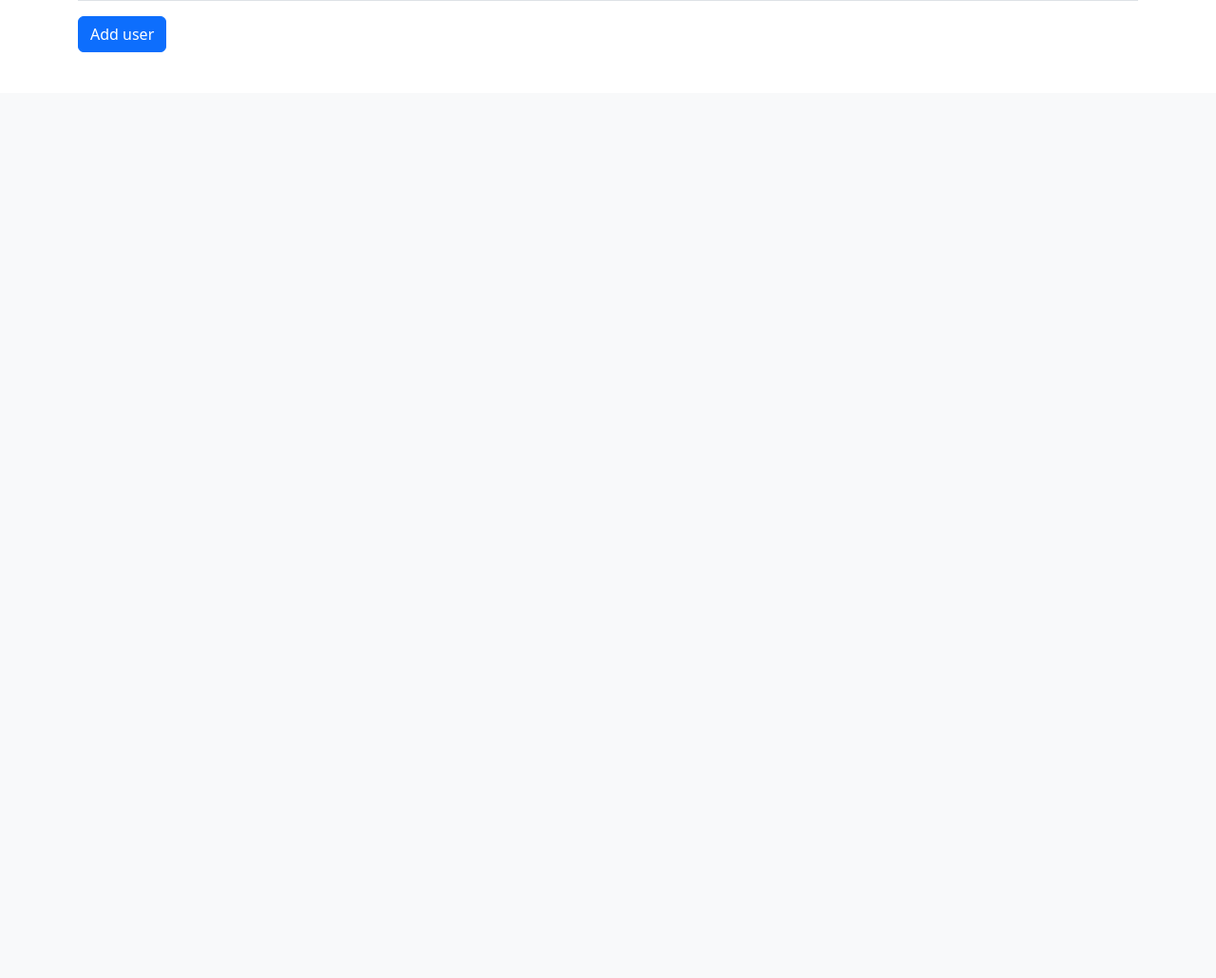
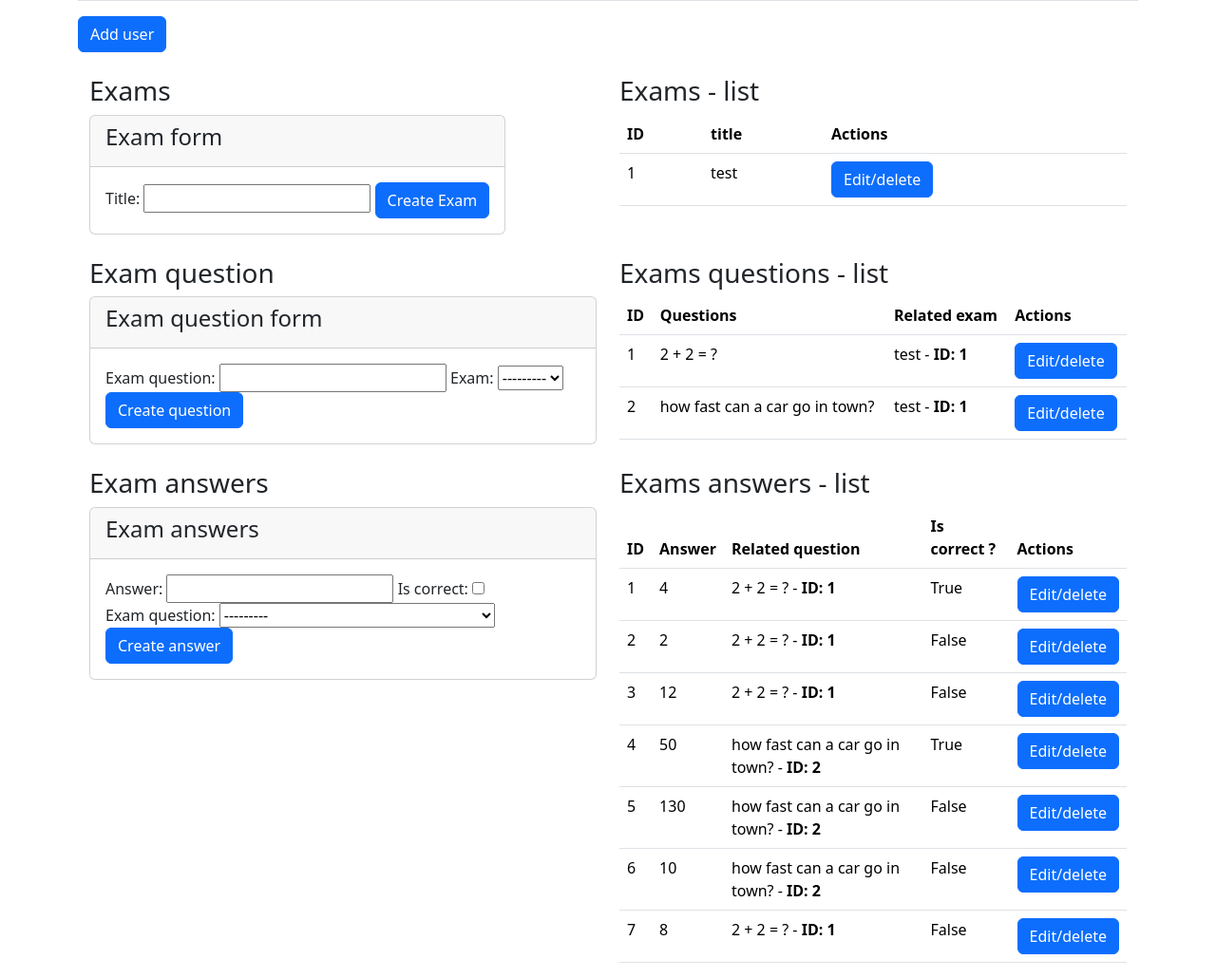
Before and after one commit to Glados1998/drivingschool_django, a Django app: page /user-panel/ in a window 1280 px wide. Shown: the part 702-1732 px from the top of the page at 95% size. Before the commit the page ends 757 px from the top, so only its background shows below. Run offline with Django 4.2, Linux system fonts and the light colour scheme; a user stored in the database is signed in; data comes from the database, SQL or seed files in the repository; both versions use the stored data as it was after the commit.

Commit message:
feat: exam crud implemented in admin section

```diff
--- a/driving_school/app/forms.py
+++ b/driving_school/app/forms.py
@@ -152,15 +152,18 @@ class ExamForm(forms.ModelForm):
     class Meta:
         model = Exam
         fields = ['title']
+        widgets = {
+            'title': forms.TextInput(attrs={'class': 'form-control'}),
+        },
 
 
 class ExamQuestionForm(forms.ModelForm):
     class Meta:
         model = ExamQuestion
-        fields = ['exam_question']
+        fields = ['exam_question', 'exam']
 
 
 class AnswerForm(forms.ModelForm):
     class Meta:
         model = Answer
-        fields = ['answer', 'is_correct']
+        fields = ['answer', 'is_correct', 'exam_question']
--- a/driving_school/app/templates/app/user-dashboard.html
+++ b/driving_school/app/templates/app/user-dashboard.html
@@ -14,6 +14,7 @@
                 {% include 'settings/instructor/course-list.html' %}
             {% elif logged_in_user.role == 3 %}
                 {% include 'settings/admin/admin-users-panel.html' %}
+                {% include 'settings/admin/admin-exam-panel.html' %}
             {% elif logged_in_user.role == 4 %}
                 {% include 'settings/secretary/instructor-list.html' %}
                 {% include 'settings/secretary/student-list.html' %}
--- a/driving_school/app/templates/crud/edit-users.html
+++ b/driving_school/app/templates/crud/edit-answer.html
@@ -6,12 +6,12 @@
             <div class="col-md-12 d-flex justify-content-center mt-3">
                 <div class="card" style="width: fit-content;">
                     <div class="card-header">
-                        <h2>Course Editor</h2>
+                        <h2>Answer editor</h2>
                     </div>
                     <div class="card-body">
                         <form method="post">
                             {% csrf_token %}
-                            {{ user_edit_form.as_p }}
+                            {{ exam_answer_edit_form.as_p }}
                             <div>
                                 <button class="btn btn-primary" type="submit" name="edit">Save change</button>
                                 <button class="btn btn-danger" type="submit" name="delete">Delete</button>
--- a/driving_school/app/templates/crud/edit-question.html
+++ b/driving_school/app/templates/crud/edit-question.html
@@ -6,12 +6,12 @@
             <div class="col-md-12 d-flex justify-content-center mt-3">
                 <div class="card" style="width: fit-content;">
                     <div class="card-header">
-                        <h2>Course Editor</h2>
+                        <h2>Course editor</h2>
                     </div>
                     <div class="card-body">
                         <form method="post">
                             {% csrf_token %}
-                            form here
+                            {{ exam_question_edit_form.as_p }}
                             <div>
                                 <button class="btn btn-primary" type="submit" name="edit">Save change</button>
                                 <button class="btn btn-danger" type="submit" name="delete">Delete</button>
--- /dev/null
+++ b/driving_school/app/templates/settings/admin/admin-exam-panel.html
@@ -0,0 +1,120 @@
+<div class="container mt-4">
+    <div class="row">
+        <div class="col-md-6">
+            <h3>Exams</h3>
+            <div class="card mb-4 align-self-center" style="width: fit-content;">
+                <div class="card-header">
+                    <h4 class="card-title">Exam form</h4>
+                </div>
+                <div class="card-body">
+                    <form action="{% url 'create_exam' %}" method="post">
+                        {% csrf_token %}
+                        {{ exam_add_form }}
+                        <button class="btn btn-primary" type="submit" name="edit">Create Exam</button>
+                    </form>
+                </div>
+            </div>
+        </div>
+        <div class="col-md-6">
+            <h3>Exams - list</h3>
+            <table class="table">
+                <thead>
+                <tr>
+                    <th>ID</th>
+                    <th>title</th>
+                    <th>Actions</th>
+                </tr>
+                </thead>
+                <tbody>
+                {% for exam in exams %}
+                    <tr>
+                        <td>{{ exam.pk }}</td>
+                        <td>{{ exam.title }}</td>
+                        <td><a href="{% url 'edit_exam' exam.pk %}" class="btn btn-primary">Edit/delete</a></td>
+                    </tr>
+                {% endfor %}
+            </table>
+        </div>
+    </div>
+    <div class="row">
+        <div class="col-md-6">
+            <h3>Exam question</h3>
+            <div class="card mb-4 align-self-center" style="width: fit-content;">
+                <div class="card-header">
+                    <h4 class="card-title">Exam question form</h4>
+                </div>
+                <div class="card-body">
+                    <form action="{% url 'create_question' %}" method="post">
+                        {% csrf_token %}
+                        {{ exam_question_add_form }}
+                        <button class="btn btn-primary" type="submit" name="edit">Create question</button>
+                    </form>
+                </div>
+            </div>
+        </div>
+        <div class="col-md-6">
+            <h3>Exams questions - list</h3>
+            <table class="table">
+                <thead>
+                <tr>
+                    <th>ID</th>
+                    <th>Questions</th>
+                    <th>Related exam</th>
+                    <th>Actions</th>
+                </tr>
+                </thead>
+                <tbody>
+                {% for exam_question in exam_questions %}
+                    <tr>
+                        <td>{{ exam_question.pk }}</td>
+                        <td>{{ exam_question.exam_question }}</td>
+                        <td>{{ exam_question.exam.title }} - <strong>ID: {{ exam_question.exam.pk }}</strong></td>
+                        <td><a href="{% url 'edit_question' exam_question.pk %}" class="btn btn-primary">Edit/delete</a>
+                        </td>
+                    </tr>
+                {% endfor %}
+            </table>
+        </div>
+    </div>
+    <div class="row">
+        <div class="col-md-6">
+            <h3>Exam answers</h3>
+            <div class="card mb-4">
+                <div class="card-header">
+                    <h4 class="card-title">Exam answers</h4>
+                </div>
+                <div class="card-body">
+                    <form action="{% url 'create_answer' %}" method="post">
+                        {% csrf_token %}
+                        {{ answer_add_form }}
+                        <button class="btn btn-primary" type="submit" name="edit">Create answer</button>
+                    </form>
+                </div>
+            </div>
+        </div>
+        <div class="col-md-6">
+            <h3>Exams answers - list</h3>
+            <table class="table">
+                <thead>
+                <tr>
+                    <th>ID</th>
+                    <th>Answer</th>
+                    <th>Related question</th>
+                    <th>Is correct ?</th>
+                    <th>Actions</th>
+                </tr>
+                </thead>
+                <tbody>
+                {% for answer in answers %}
+                    <tr>
+                        <td>{{ answer.pk }}</td>
+                        <td>{{ answer.answer }}</td>
+                        <td>{{ answer.exam_question.exam_question }} - <strong>ID: {{ answer.exam_question.pk }}</strong></td>
+                        <td>{{ answer.is_correct }}</td>
+                        <td><a href="{% url 'edit_answer' answer.pk %}" class="btn btn-primary">Edit/delete</a></td>
+                    </tr>
+                {% endfor %}
+            </table>
+        </div>
+    </div>
+</div>
--- a/driving_school/app/urls.py
+++ b/driving_school/app/urls.py
@@ -23,4 +23,10 @@ urlpatterns = [
     path('exam', views.exam_menu, name='exam_menu'),
     path('exam/start/<int:exam_pk>/', views.start_exam, name='start_exam'),
     path('exam/submit/<int:exam_pk>/', views.submit_exam, name='submit_exam'),
+    path('exam/create', views.createExam, name='create_exam'),
+    path('exam/<int:exam_pk>/', views.editDeleteExam, name='edit_exam'),
+    path('question/create/', views.createExamQuestion, name='create_question'),
+    path('question/<int:question_pk>/', views.editDeleteQuestion, name='edit_question'),
+    path('answer/create/', views.createExamAnswer, name='create_answer'),
+    path('answer/<int:answer_pk>/', views.editDeleteAnswer, name='edit_answer'),
 ]
--- a/driving_school/app/views.py
+++ b/driving_school/app/views.py
@@ -2,9 +2,9 @@ from django.contrib import messages
 from django.shortcuts import render, redirect, get_object_or_404
 from django.contrib.auth import login, logout
 from django.contrib.auth.forms import AuthenticationForm, UserCreationForm
-from .forms import UserForm, CourseForm, StudentForm, InstructorForm, InstructorForm, \
+from .forms import UserForm, CourseForm, StudentForm, InstructorForm, \
     SecretaryForm, AdminForm, ExamForm, ExamQuestionForm, AnswerForm
-from .models import Course, User, Exam, ExamQuestion, Answer, StudentAnswer
+from .models import Course, User, Exam, ExamQuestion, Answer
 
 
 # Create your views here.
@@ -31,6 +31,9 @@ def user_panel(request):
     student_courses = Course.objects.filter(assigned_student=student_user)
     courses = Course.objects.all()
     all_users = User.objects.all()
+    exams = Exam.objects.all()
+    exam_questions = ExamQuestion.objects.all()
+    answers = Answer.objects.all()
     all_personal = User.objects.filter(role=2 | 3 | 4)
     students = User.objects.filter(role=1)
     instructors = User.objects.filter(role=2)
@@ -40,12 +43,15 @@ def user_panel(request):
                   {'logged_in_user': request.user, 'course_add_form': CourseForm,
                    'user_add_form': UserCreationForm,
                    'user_edit_form': UserForm, 'student_add_form': StudentForm,
-                   'instructor_add_form': InstructorForm,
-                   'instructor_edit_form': InstructorForm, 'secretary_add_form': InstructorForm,
+                   'instructor_add_form': InstructorForm, 'exam_add_form': ExamForm,
+                   'exam_question_add_form': ExamQuestionForm,
+                   'answer_add_form': AnswerForm, 'instructor_edit_form': InstructorForm,
+                   'secretary_add_form': InstructorForm,
                    'secretary_edit_form': InstructorForm, 'courses': courses, 'students': students,
                    'instructors': instructors, 'admins': admins, 'secretaries': secretaries, 'all_users': all_users,
                    'all_personal': all_personal, 'instructor_courses': instructor_courses,
-                   'student_courses': student_courses})
+                   'student_courses': student_courses, 'exams': exams, 'exam_questions': exam_questions,
+                   'answers': answers})
 
 
 def logout_def(request):
@@ -313,6 +319,31 @@ def editDeleteQuestion(request, question_pk):
     return render(request, 'crud/edit-question.html', {'exam_question_edit_form': exam_question_edit_form})
 
 
+def createExamAnswer(request):
+    if request.method == 'POST':
+        exam_answer_add_form = AnswerForm(request.POST)
+        if exam_answer_add_form.is_valid():
+            new_exam_answer = exam_answer_add_form.save(commit=False)
+            new_exam_answer.save()
+            return render(request, 'app/user-dashboard.html')
+    return render(request, 'app/user-dashboard.html')
+
+
+def editDeleteAnswer(request, answer_pk):
+    instance = Answer.objects.get(pk=answer_pk)
+    if 'edit' in request.POST:
+        exam_answer_edit_form = AnswerForm(request.POST, instance=instance)
+        if exam_answer_edit_form.is_valid():
+            exam_answer_edit_form.save()
+            return render(request, 'app/user-dashboard.html')
+    elif 'delete' in request.POST:
+        instance.delete()
+        return render(request, 'app/user-dashboard.html')
+    else:
+        exam_answer_edit_form = AnswerForm(instance=instance)
+    return render(request, 'crud/edit-answer.html', {'exam_answer_edit_form': exam_answer_edit_form})
+
+
 def exam_menu(request):
     exams = Exam.objects.all()
     return render(request, 'app/exam-menu.html', {'exams': exams})
```
Also changed, not shown: driving_school/app/models.py (+9 -0 lines), driving_school/db.sqlite3.
